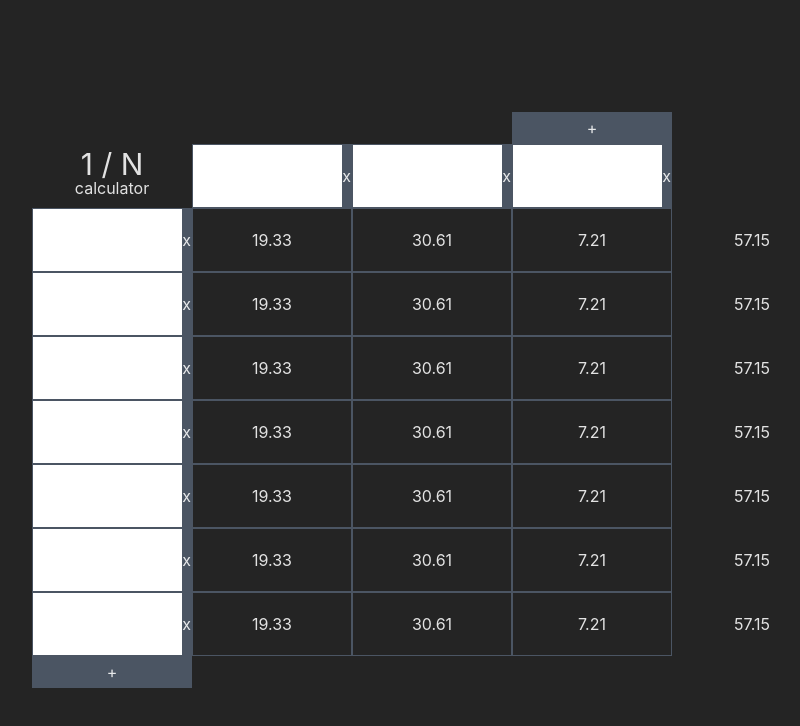
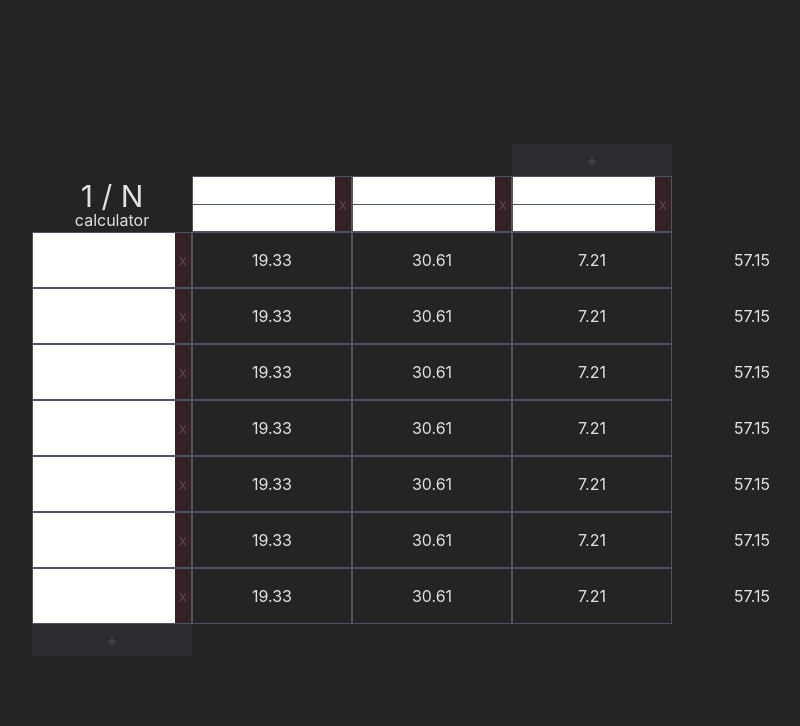
Before and after one commit to mikemklee/one-over-n, a Vue app: page / in a window 1280 px wide. Shown: the top 726 px of the page, without its empty margins (288-1088 px from the left). Built offline with nearby package versions, Linux system fonts and the light colour scheme.

Commit message:
Add <Editable /> component + misc. styling tweaks

```diff
--- a/src/components/AddButton.vue
+++ b/src/components/AddButton.vue
@@ -1,5 +1,7 @@
 <template>
-  <button class="transition-all bg-gray-600 hover:bg-gray-500 w-40 h-8">
+  <button
+    class="box-border transition-all bg-gray-600 opacity-20 hover:opacity-100 w-40 h-8"
+  >
     +
   </button>
 </template>
--- a/src/components/Cell.vue
+++ b/src/components/Cell.vue
@@ -9,7 +9,7 @@ defineProps({
 
 <template>
   <div
-    class="w-40 h-16 flex justify-center items-center"
+    class="w-40 h-14 flex justify-center items-center"
     :class="{
       border: withBorder,
       'border-gray-600': true,
--- /dev/null
+++ b/src/components/Editable.vue
@@ -0,0 +1,25 @@
+<script>
+import { computed } from "vue";
+
+export default {
+  props: {
+    modelValue: [String, Number],
+  },
+  setup(props, { emit }) {
+    const value = computed({
+      get: () => props.modelValue,
+      set: (value) => emit("update:modelValue", value),
+    });
+
+    return {
+      value,
+    };
+  },
+};
+</script>
+
+<template>
+  <input v-model="value" class="min-w-0 w-[100%] h-[100%] px-4" />
+</template>
+
+<style scoped></style>
--- a/src/components/Main.vue
+++ b/src/components/Main.vue
@@ -4,6 +4,7 @@ import { reactive, computed } from "vue";
 import Cell from "./Cell.vue";
 import AddButton from "./AddButton.vue";
 import RemoveButton from "./RemoveButton.vue";
+import Editable from "./Editable.vue";
 
 const expenses = reactive([
   {
@@ -65,7 +66,10 @@ const people = reactive([
 
 function addPerson() {
   // add new person
-  people.push({ name: "Person", spent: 0 });
+  people.push({
+    name: "Person",
+    spent: 0, // TODO: use pre-spending amounts?
+  });
 
   // amend excluded matrix
   for (let expenseIdx = 0; expenseIdx < expenses.length; expenseIdx++) {
@@ -137,11 +141,14 @@ const expensePerPersonMatrix = computed(() => {
       <Cell
         v-for="(expense, expenseIdx) in expenses"
         :key="expenseIdx"
-        class="flex"
+        class="flex items-stretch"
       >
-        <div class="self-stretch">
-          <input v-model="expense.description" class="editable" />
-          <input v-model="expense.total" class="editable" />
+        <div class="flex flex-col">
+          <Editable v-model="expense.description" />
+          <Editable
+            v-model="expense.total"
+            class="border-t-[1px] border-gray-600"
+          />
         </div>
         <RemoveButton @click="removeExpense(expenseIdx)" />
       </Cell>
@@ -149,12 +156,11 @@ const expensePerPersonMatrix = computed(() => {
 
     <div class="flex flex-col col-span-1 row-span-1">
       <div v-for="(person, personIdx) in people" :key="personIdx" class="flex">
-        <Cell class="flex">
-          <div class="self-stretch">
-            <input v-model="person.name" class="editable" />
-            <input v-model="person.spent" class="editable" />
+        <Cell class="flex items-stretch">
+          <div class="flex flex-col">
+            <Editable v-model="person.name" />
           </div>
-          <RemoveButton @click="removeExpense(expenseIdx)" />
+          <RemoveButton @click="removePerson(personIdx)" />
         </Cell>
       </div>
     </div>
--- a/src/components/RemoveButton.vue
+++ b/src/components/RemoveButton.vue
@@ -1,5 +1,7 @@
 <template>
-  <button class="transition-all bg-gray-600 hover:bg-gray-500 w-8 h-[100%]">
+  <button
+    class="box-border transition-all bg-rose-900 opacity-20 hover:opacity-100 w-8"
+  >
     x
   </button>
 </template>
```
